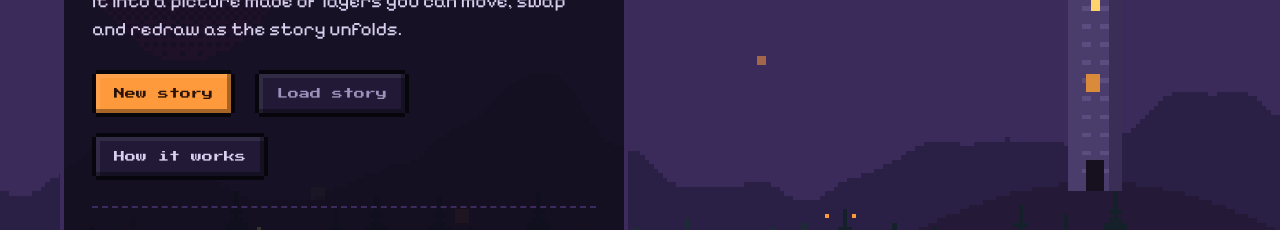
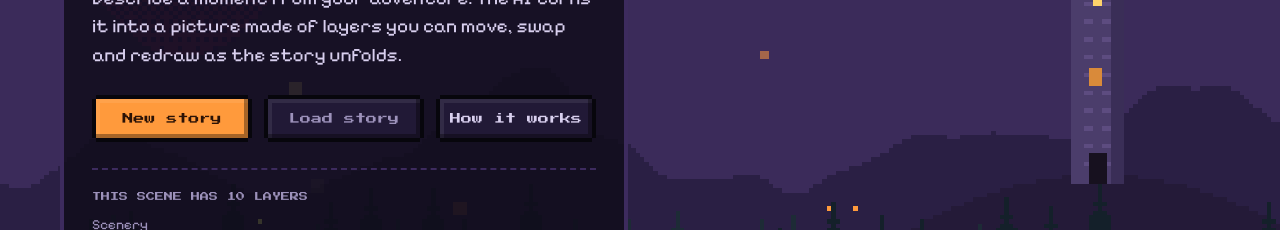
Before and after one commit to CubePillow/ttrpg-layered-scenes, a React (Vite) app in the folder frontend/: page / in a window 1280 px wide. Shown: the part 305-535 px from the top of the page. Built offline with nearby package versions, Linux system fonts and the light colour scheme; no server answers.

Commit message:
Put the three home page buttons side by side

```diff
--- a/frontend/src/pages/HomePage.module.css
+++ b/frontend/src/pages/HomePage.module.css
@@ -11,3 +11,22 @@
 .layers {
   margin-top: 26px;
 }
+
+/* The three choices side by side, the same width */
+.actions {
+  display: grid;
+  grid-template-columns: repeat(3, minmax(0, 1fr));
+  gap: 12px;
+}
+
+.actions > * {
+  justify-content: center;
+  text-align: center;
+  white-space: nowrap;
+}
+
+@media (max-width: 420px) {
+  .actions {
+    grid-template-columns: minmax(0, 1fr);
+  }
+}
```
